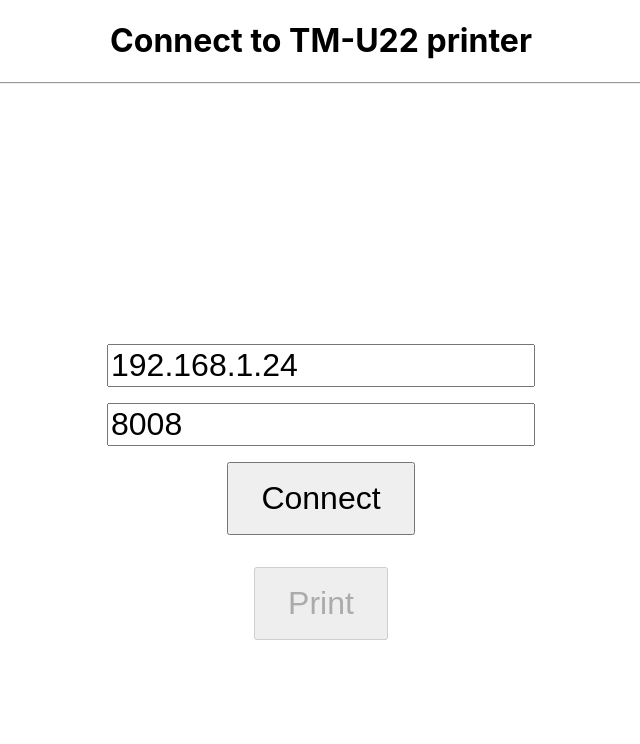
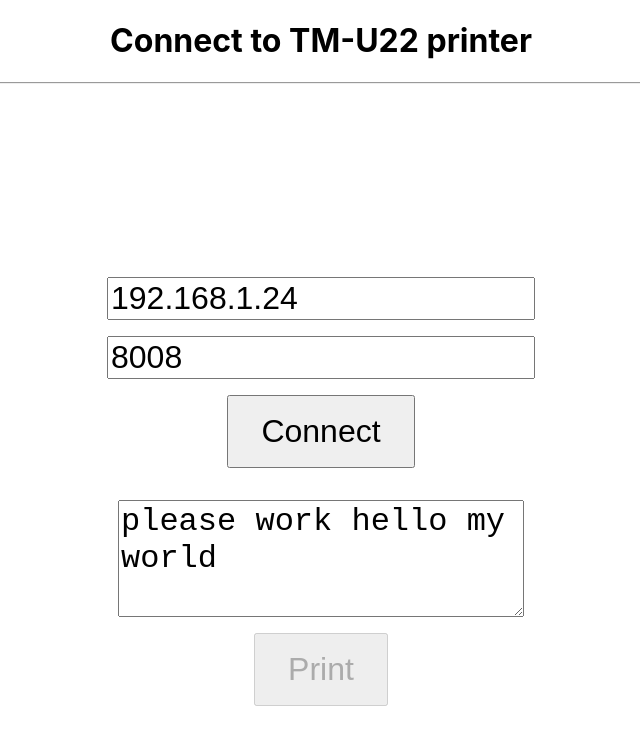
Before and after one commit to Moumou-coder/printer-app, a React (Create React App) app: page / in a window 1280 px wide. Shown: the top 744 px of the page, without its empty margins (319-959 px from the left). Built offline with nearby package versions, Linux system fonts and the light colour scheme.

Commit message:
update no merged

```diff
--- a/src/Printer.js
+++ b/src/Printer.js
@@ -3,7 +3,7 @@
 const Printer = () => {
 	const [ipAddress, setIpAddress] = useState("192.168.1.24");
 	const [port, setPort] = useState("8008");
-	// const [textToPrint, setTextToPrint] = useState("please work hello my world");
+	const [textToPrint, setTextToPrint] = useState("please work hello my world");
 	const [connectionStatus, setConnectionStatus] = useState("");
 
 	//constantes
@@ -12,13 +12,14 @@
 	const options = { crypto: false, buffer: false };
 	const printer = useRef();
 	const ePosDev = new window.epson.ePOSDevice();
-	const userId = "XML204";
+	const userId = "Mouad M";
 
 	function connect() {
 		ePosDev.connect(ipAddress, port, callback_connect);
 	}
 
 	function callback_connect(data) {
+		console.log("data: " + data)
 		if (data == "OK" || data == "SSL_CONNECT_OK") {
 			ePosDev.createDevice(
 				deviceID_printer,
@@ -28,6 +29,7 @@
 			);
 		} else {
 			alert("Connection failed:" + ipAddress + ":" + port + ", data = " + data);
+			console.log("Connection failed:" + ipAddress + ":" + port + ", data = " + data);
 		}
 	}
 
@@ -48,11 +50,12 @@
 
 	const print = (text) => {
 		let device = printer.current;
+		console.log("printer is : " + device)
 		if (!device) {
 			alert("Not connected to printer");
 			return;
 		}
-		device.addText(userId);
+		device.addText(text);
 		device.addFeedLine(0);
 		device.addCut(device.CUT_FEED);
 		device.send();
@@ -79,13 +82,13 @@
 				Connect
 			</button>
 			<span className="status-label">{connectionStatus}</span>
-			{/* <textarea
+			{ <textarea
 				id="textToPrint"
 				rows="3"
 				placeholder="Text to print"
 				value={textToPrint}
 				onChange={(e) => setTextToPrint(e.currentTarget.value)}
-			/> */}
+			/> }
 			<button
 				disabled={connectionStatus !== STATUS_CONNECTED}
 				onClick={() => print()}
```
